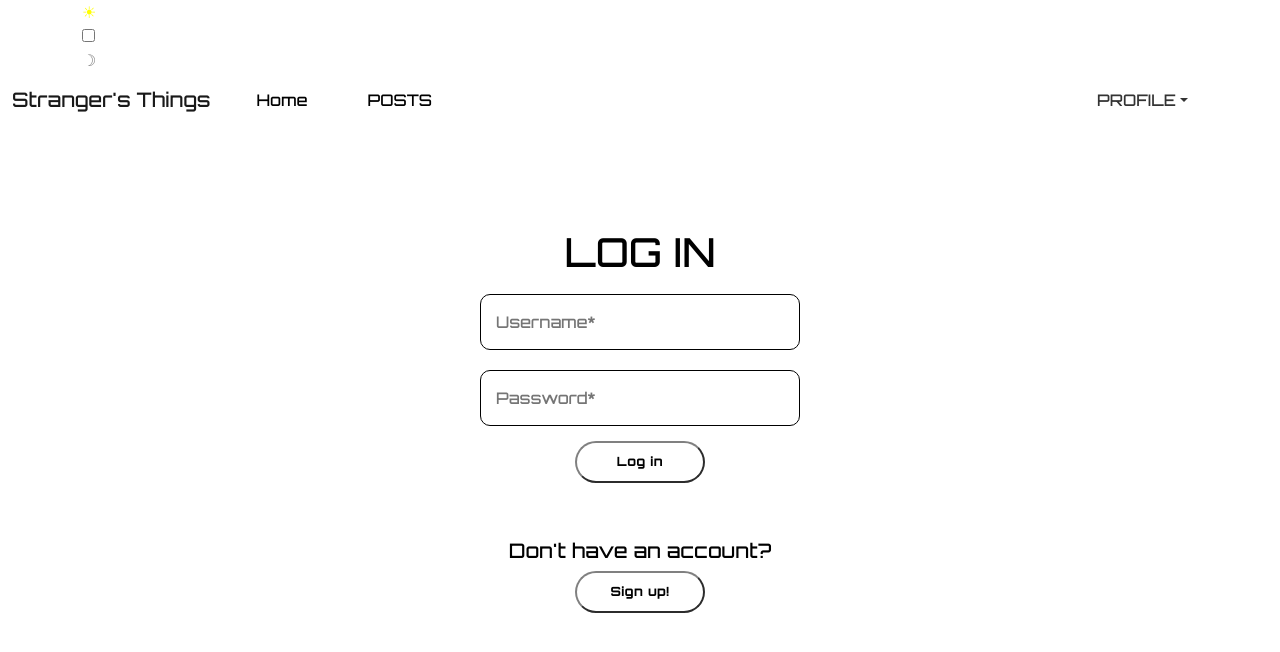
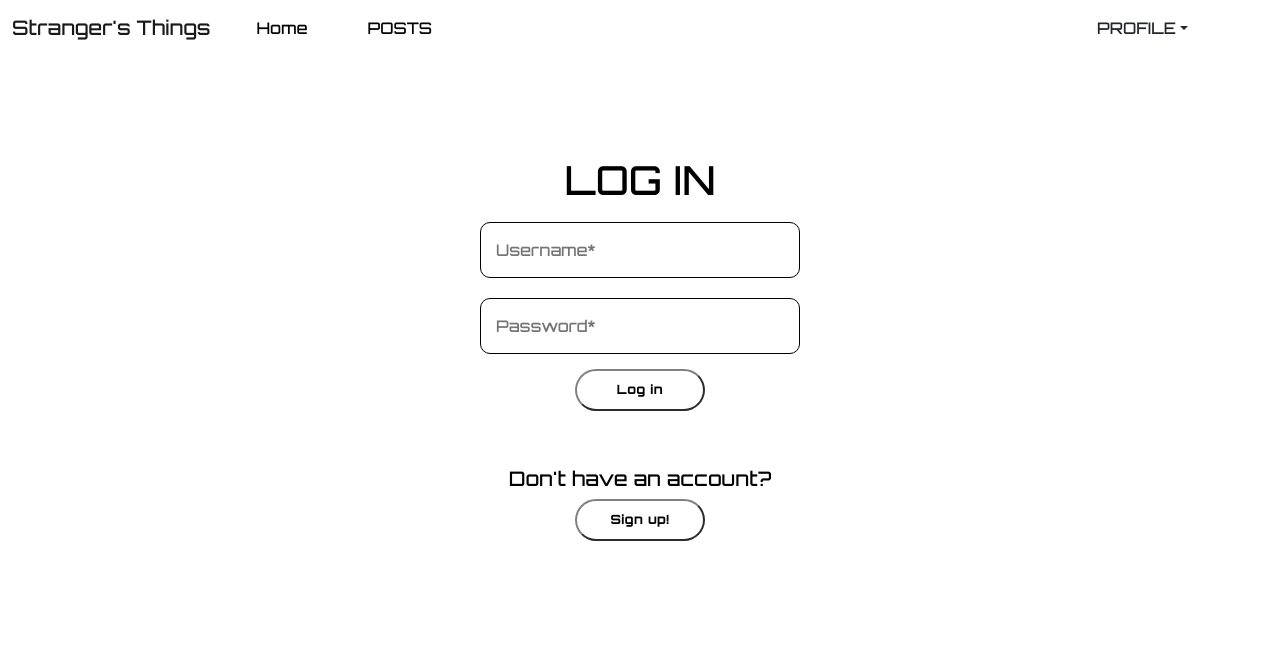
Before and after one commit to AMT98/Stranger-s-Things, a React (Create React App) app: page / in a window 1280 px wide. Shown: the top 652 px of the page. Built offline with nearby package versions, Linux system fonts and the light colour scheme.

Commit message:
Remove dark-light mode

```diff
--- a/src/components/App.jsx
+++ b/src/components/App.jsx
@@ -6,15 +6,12 @@ import Signup from "./Signup";
 import Profile from "./Profile";
 import { Route, Switch } from "react-router-dom";
 import NavBar from "./NavBar";
-import "./styles.css";
 
 
 const App = () => {
   const url = "https://strangers-things.herokuapp.com/api/2209-FTB-CT-WEB-PT";
   const [token, setToken] = useState("");
   const [isAuthor, setIsAuthor] = useState("");
-
-  const [darkMode, setDarkMode] = useState(false);
   // const [isLoggedIn, setIsLoggedIn] = useState(false)
   useEffect(() => {
     setToken(localStorage.getItem("token"));
@@ -23,17 +20,6 @@ const App = () => {
   }, []);
   return (
     <>
-        <div className={darkMode ? "dark-mode" : "light-mode"}>
-      <div className="container">
-        <span style={{ color: darkMode ? "grey" : "yellow" }}>☀︎</span>
-        <div className="switch-checkbox">
-          <label className="switch">
-            <input type="checkbox" onChange={() => setDarkMode(!darkMode)} />
-            <span className="slider round"> </span>
-          </label>
-        </div>
-        <span style={{ color: darkMode ? "#c96dfd" : "grey" }}>☽</span>
-      </div>
       <NavBar
       token = {token}/>
       <Switch>
@@ -53,7 +39,6 @@ const App = () => {
           <Signup url={url} token={token} />
         </Route>
       </Switch>
-      </div>
     </>
   );
 };
--- a/src/components/Dark-light.jsx
+++ /dev/null
@@ -1,21 +0,0 @@
-import React, { useState } from "react";
-import "./styles.css";
-
-//☀︎ ☽
-export default function Darklight() {
-  const [darkMode, setDarkMode] = useState(false);
-  return (
-    <div className={darkMode ? "dark-mode" : "light-mode"}>
-      <div className="container">
-        <span style={{ color: darkMode ? "grey" : "yellow" }}>☀︎</span>
-        <div className="switch-checkbox">
-          <label className="switch">
-            <input type="checkbox" onChange={() => setDarkMode(!darkMode)} />
-            <span className="slider round"> </span>
-          </label>
-        </div>
-        <span style={{ color: darkMode ? "#c96dfd" : "grey" }}>☽</span>
-      </div>
-    </div>
-  );
-}
--- a/src/components/Login.jsx
+++ b/src/components/Login.jsx
@@ -5,11 +5,8 @@ const Login = ({ url, token }) => {
   let history = useHistory();
   const [userName, setUserName] = useState("");
   const [password, setPassword] = useState("");
-  const [dataSuccess, setDataSuccess] = useState(true);
-  // const [token, setToken] = useState('')
-  // useEffect(() => {
-  //     setToken(localStorage.getItem('token'))
-  // },[])
+  const [isLoggedIn, setIsLoggedIn ] = useState(false);
+
   const handleSubmit = async (e) => {
     e.preventDefault();
     try {
@@ -30,12 +27,10 @@ const Login = ({ url, token }) => {
       setUserName("");
       setPassword("");
       if (data.success) {
-        setDataSuccess(false);
+        setIsLoggedIn(false);
         localStorage.setItem("token", data.data.token);
         history.push("/home");
-        alert("Login was successful!");
-      } else {
-        alert("Username or password you entered was incorrect!");
+        window.location.reload()
       }
     } catch (error) {
       console.error(error);
@@ -44,7 +39,7 @@ const Login = ({ url, token }) => {
 
   return (
     <>
-      {!token ? (
+      {!isLoggedIn ? (
         <form onSubmit={handleSubmit} className="loginInput">
           <h1>LOG IN</h1>
           <label>
@@ -72,9 +67,6 @@ const Login = ({ url, token }) => {
           </label>
           <button
             className="inputBtn"
-            // onClick={() => {
-            //     history.push('/posts')
-            // }}
           >
             Log in
           </button>
--- a/src/components/NavBar.jsx
+++ b/src/components/NavBar.jsx
@@ -13,13 +13,12 @@ import {
   DropdownItem,
 } from "reactstrap";
 import { NavLink, useHistory } from "react-router-dom";
-import Darklight from "./Dark-light";
 
 const NavBar = () => {
+  console.log(localStorage.getItem('token'));
   let history = useHistory();
   const [isOpen, setIsOpen] = useState(false);
   const toggle = () => setIsOpen(!isOpen);
-  // const [token, setToken] = useState("");
   const [isLoggedIn, setIsLoggedIn] = useState(false);
   const handleLogin = () => {
     history.push("/");
@@ -28,25 +27,21 @@ const NavBar = () => {
     localStorage.removeItem("token");
     localStorage.removeItem("authorid");
     history.push("/home");
+    window.location.reload()
   };
   const handleSignup = () => {
-    // console.log(token);
     history.push("/signup");
+
   };
-  //   setToken(localStorage.getItem("token"));
-  //   if(localStorage.getItem('token')){
-  //     setIsLoggedIn(true)
-  //   }
   useEffect(() => {
     if (localStorage.getItem("token")) {
       setIsLoggedIn(true);
     }
-  }, []);
-  // console.log(localStorage.getItem('token'));
+  });
   return (
     <div>
       <Navbar expand={"xl"}>
-        <NavbarBrand href={localStorage.getItem("token") ? "/posts" : "/"}>
+        <NavbarBrand href={isLoggedIn ? "/posts" : "/" }>
           Stranger's Things
         </NavbarBrand>
         <NavbarToggler onClick={toggle} />
@@ -71,14 +66,12 @@ const NavBar = () => {
               </NavLink>
             </NavItem>
           </Nav>
-
-              {/* <Darklight /> */}
           <UncontrolledDropdown nav inNavbar className="profileNav">
             <DropdownToggle nav caret>
               PROFILE
             </DropdownToggle>
             <DropdownMenu start>
-              {isLoggedIn && (
+              {localStorage.getItem('token') && (
                 <>
                   <DropdownItem>Inbox</DropdownItem>
                   <DropdownItem onClick={() => history.push("/home")}>
@@ -86,19 +79,16 @@ const NavBar = () => {
                   </DropdownItem>
                 </>
               )}
-              {/* <DropdownItem divider /> */}
-              {/* change true to state value that determines if the user is logged in or not */}
-
               <>
               <DropdownItem>
-                {isLoggedIn ? (
-                    <button className="logInLogOutBtn" onClick={handleLogout}>
+                {localStorage.getItem('token') ? (
+                    <h6 className="logInLogOutBtn" onClick={handleLogout}>
                       log Out
-                    </button>
+                    </h6>
                 ) : (
-                  <button onClick={handleLogin} className="logInLogOutBtn">
+                  <h6 onClick={handleLogin} className="logInLogOutBtn">
                       Log In
-                    </button>
+                    </h6>
                 )}
                 </DropdownItem>
 
--- a/src/components/Posts.jsx
+++ b/src/components/Posts.jsx
@@ -65,7 +65,7 @@ const Posts = ({ url, token, isAuthor }) => {
           ></input>
           <label>
             <button className="searchBtn">
-              <span class="material-symbols-outlined">search</span>
+              <span className="material-symbols-outlined">search</span>
             </button>
           </label>
         </label>
--- a/src/index.css
+++ b/src/index.css
@@ -3,23 +3,6 @@
   margin: 0px;
   padding: 0px;
   font-family: 'Orbitron', sans-serif;
-}
-/* body{
-  background: white;
-
-} */
-.dark-mode,.header{
-  background-color: #1a1919;
-  color: #999;
-  height: auto;
-  transition: background-color 0.25s ease-in-out;
-}
-
-.light-mode{
-  background-color: #fff;
-  color: #333;
-  height: auto;
-  transition: background-color 0.25s ease-in-out;
 }
 
 .header{
```
Also changed, not shown: src/components/styles.css (deleted).
